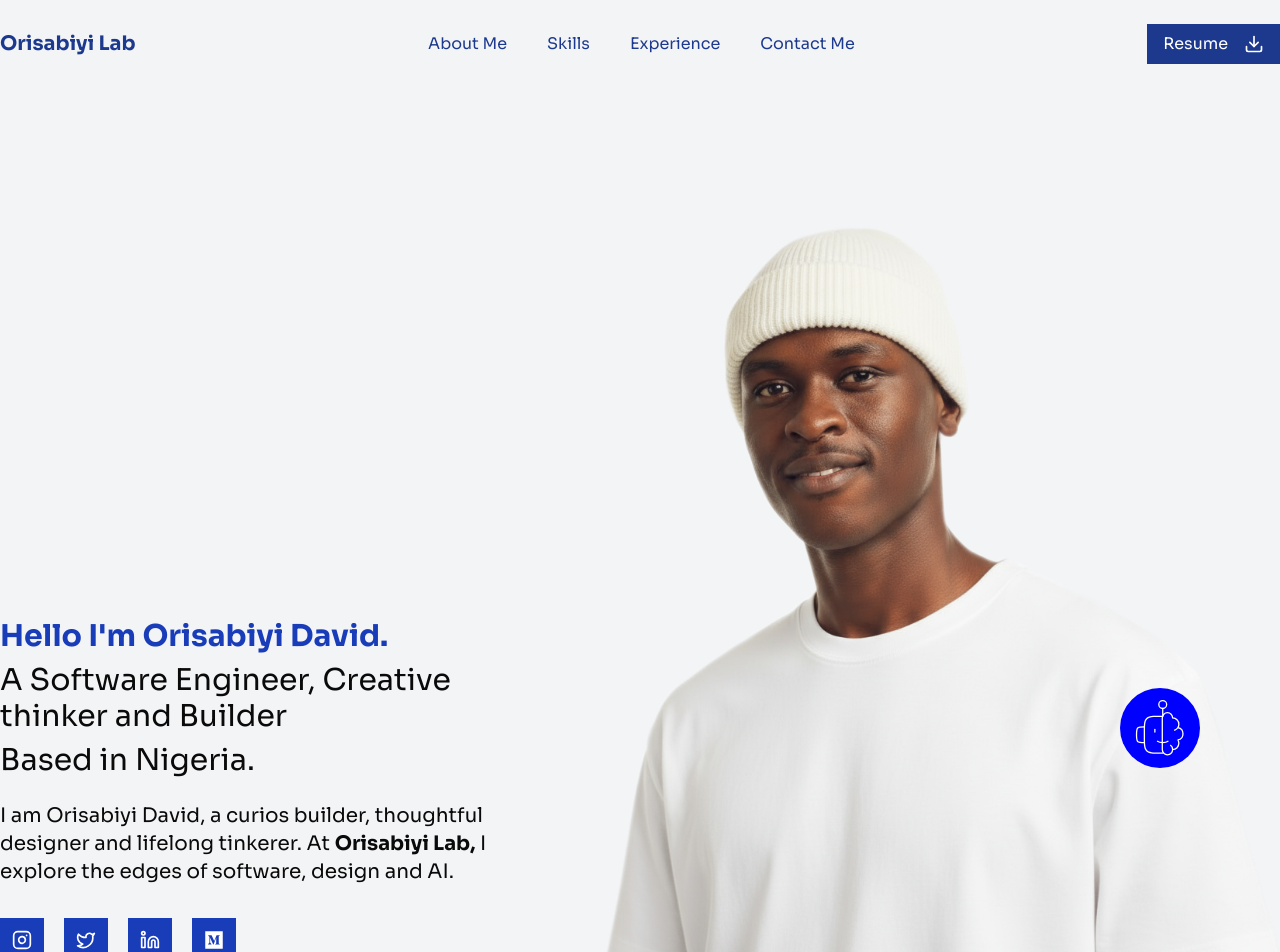
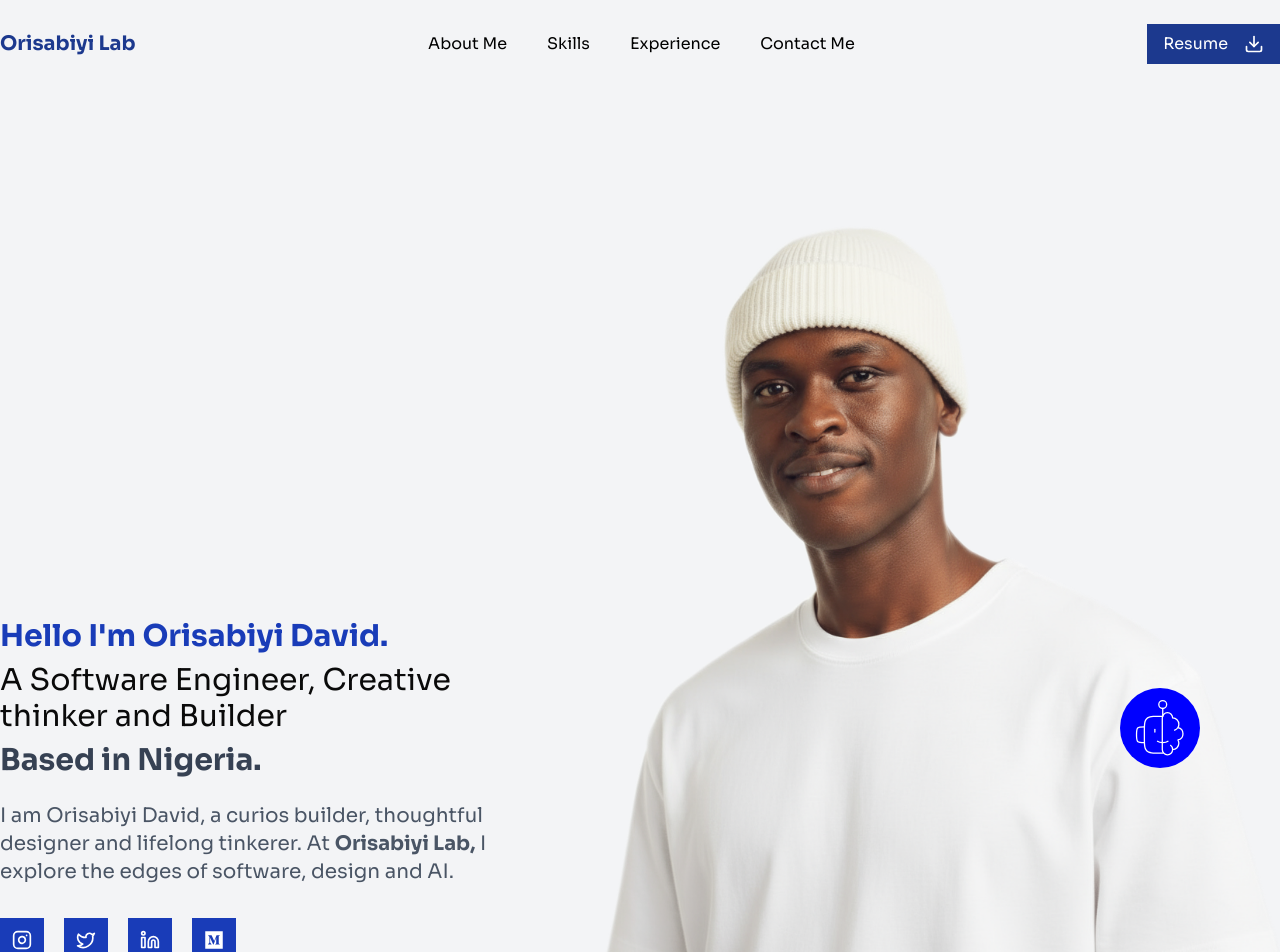
Before and after one commit to Orisabiyi/orisabiyi-lab, a Next.js app: page / in a window 1280 px wide. Shown: the top 952 px of the page. Built offline with nearby package versions, Linux system fonts and the light colour scheme.

Commit message:
feat: enhance text styling in Header and Navbar components for improved readability

```diff
--- a/components/header.tsx
+++ b/components/header.tsx
@@ -18,13 +18,13 @@ export default function Header() {
               Software Engineer, Creative thinker and Builder
             </span>
           </span>
-          <span>
+          <span className="text-gray-700 font-semibold">
             Based in{" "}
             <span>Nigeria.</span>
           </span>
         </h2>
 
-        <p className="text-sm md:text-xl mb-2">
+        <p className="text-sm text-gray-600 md:text-xl mb-2">
           I am Orisabiyi David, a curios builder, thoughtful designer and
           lifelong tinkerer. At{" "}
           <span className="font-semibold">Orisabiyi Lab,</span> I explore the
--- a/components/navbar.tsx
+++ b/components/navbar.tsx
@@ -26,7 +26,7 @@ export default function Navbar() {
             <Link href="/">Orisabiyi Lab</Link>
           </h1>
 
-          <ul className="hidden md:flex items-center gap-10 text-base">
+          <ul className="hidden md:flex items-center gap-10 text-base text-black">
             {navItems.map((item) => (
               <li key={item.href}>
                 <Link href={item.href}>{item.name}</Link>
```
